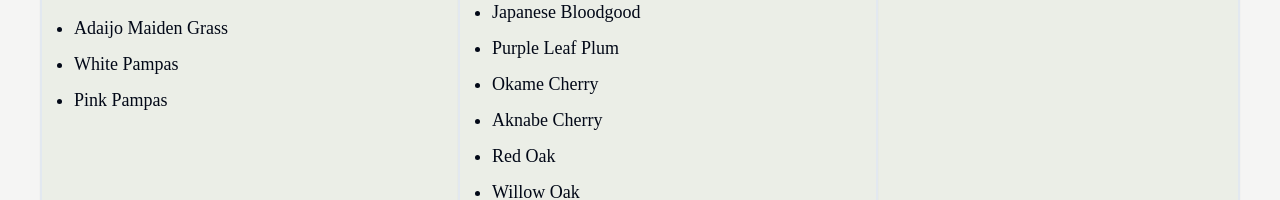
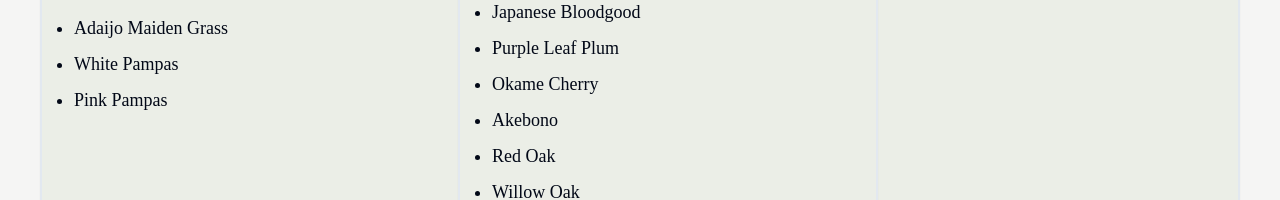
Before and after one commit to Pzink03/NelsonLeeTreeFarm, a React (Vite) app: page / in a window 1280 px wide. Shown: the part 1964-2164 px from the top of the page. Built offline with nearby package versions, Linux system fonts and the light colour scheme.

Commit message:
Updated tree type

```diff
--- a/src/components/ServiceCard.tsx
+++ b/src/components/ServiceCard.tsx
@@ -103,7 +103,7 @@ export function ServiceCard() {
                     Okame Cherry
                     </li>
                     <li className="text-lg ">
-                    Aknabe Cherry
+                    Akebono
                     </li>
                     <li className="text-lg ">
                     Red Oak
--- a/src/pages/Home.tsx
+++ b/src/pages/Home.tsx
@@ -38,6 +38,7 @@ export function Home(){
                             <img
                             src='/assets/images/Hydrangea1.jpg'
                             className=" w-[550px] h-[350px] object-cover object-top rounded"
+                            loading="eager"
                             />
                             <div>
                                 <div className="flex flex-col p-4 justify-center text-center items-center lg:items-en">
```
